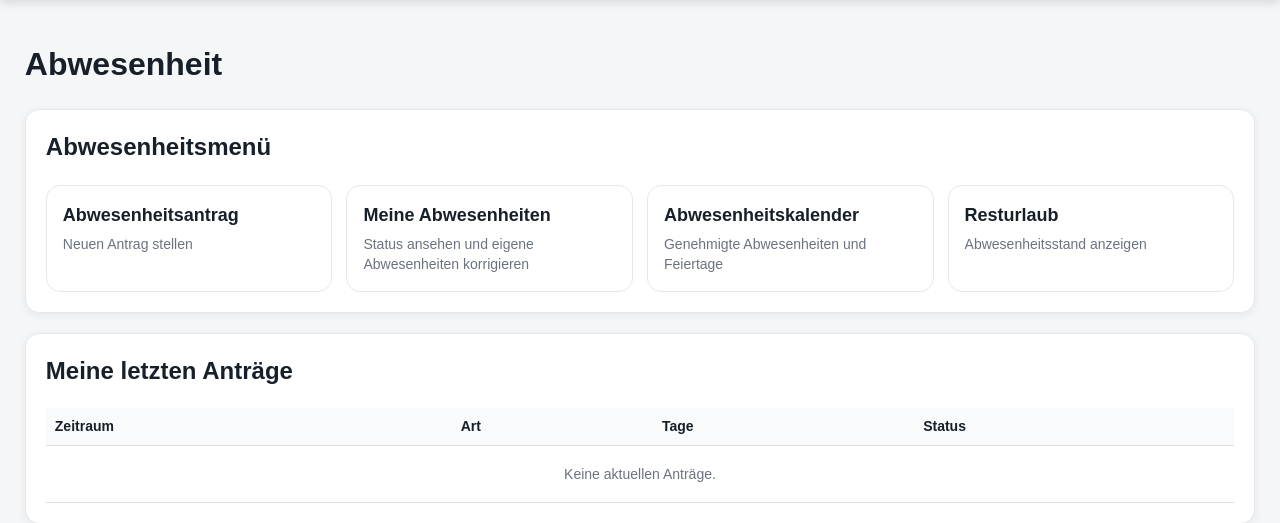
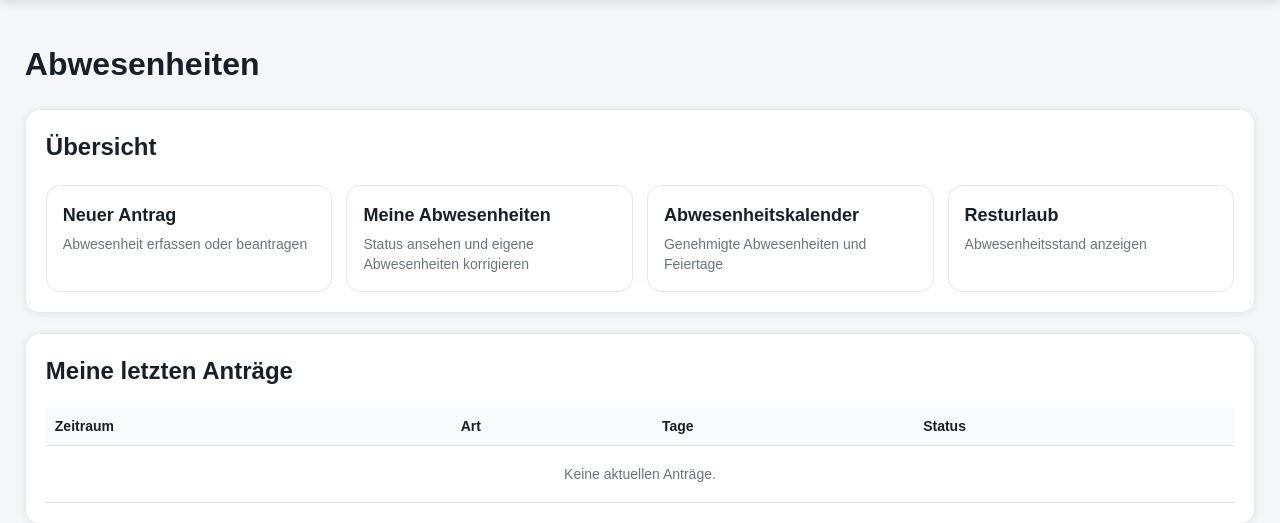
Before and after one commit to Markus4771/Stempeluhr, a FastAPI app: template app/templates/vacation_home.html in a window 1280 px wide. Shown: the part 56-579 px from the top of the page. Run offline with FastAPI, Linux system fonts and the light colour scheme; the template is opened without the code that fills it, so the values that code supplies are empty; some libraries are stand-ins or nearby versions.

Commit message:
Abwesenheitsbereich vereinheitlichen und Admin-Kachel ergänzen

```diff
--- a/app/templates/vacation_home.html
+++ b/app/templates/vacation_home.html
@@ -1,16 +1,19 @@
 {% extends "base.html" %}
 {% block content %}
-<h1>Abwesenheit</h1>
+<h1>Abwesenheiten</h1>
 <section class="card">
-    <h2>Abwesenheitsmenü</h2>
+    <h2>Übersicht</h2>
     <div class="settings-menu">
-        <a class="settings-tile" href="/vacation/request"><strong>Abwesenheitsantrag</strong><span>Neuen Antrag stellen</span></a>
+        <a class="settings-tile" href="/vacation/request"><strong>Neuer Antrag</strong><span>Abwesenheit erfassen oder beantragen</span></a>
         <a class="settings-tile" href="/vacation/my"><strong>Meine Abwesenheiten</strong><span>Status ansehen und eigene Abwesenheiten korrigieren</span></a>
         {% if can_approve %}
         <a class="settings-tile" href="/vacation/approvals"><strong>Genehmigungen</strong><span>Offene Anträge: {{ open_count }}</span></a>
         {% endif %}
         <a class="settings-tile" href="/vacation/calendar"><strong>Abwesenheitskalender</strong><span>Genehmigte Abwesenheiten und Feiertage</span></a>
         <a class="settings-tile" href="/vacation/balance"><strong>Resturlaub</strong><span>Abwesenheitsstand anzeigen</span></a>
+        {% if full_access %}
+        <a class="settings-tile" href="/system/settings/absence-types"><strong>Abwesenheitsarten</strong><span>Arten, Genehmigungspflicht und Pflichtfelder verwalten</span></a>
+        {% endif %}
     </div>
 </section>
 <section class="card">
```
